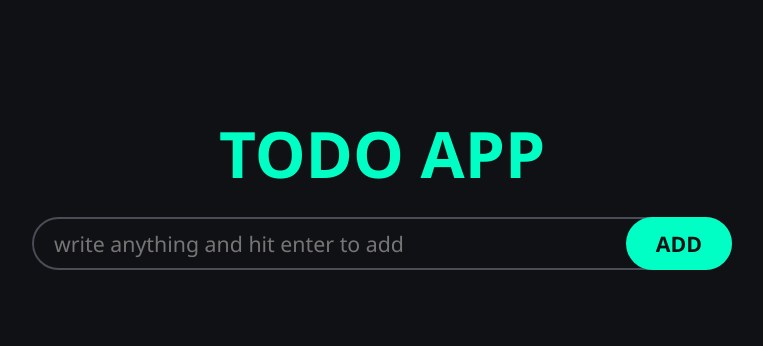
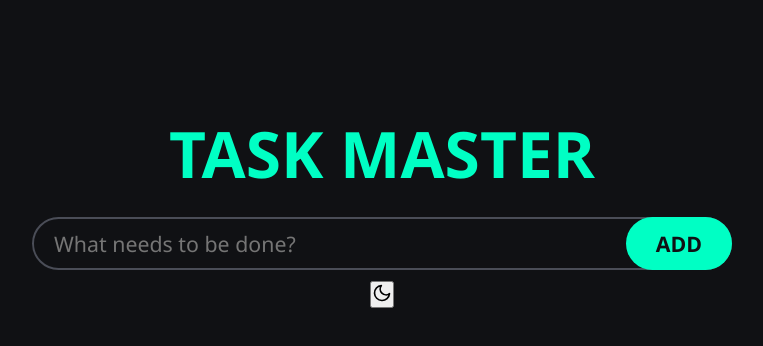
Before and after one commit to Afraar99/Task-Master, a plain HTML site: page index.html in a window 1280 px wide. Shown: the whole page, without its empty margins (258-1021 px from the left). Drawn offline with Linux system fonts and the light colour scheme.

Commit message:
Rename Todo App to Task Master and add theme toggle functionality

```diff
--- a/index.html
+++ b/index.html
@@ -3,84 +3,53 @@
   <head>
     <meta charset="UTF-8" />
     <meta name="viewport" content="width=device-width, initial-scale=1.0" />
-    <title>Todo App</title>
+    <title>Task Master</title>
+    <link rel="preconnect" href="https://fonts.googleapis.com" />
+    <link rel="preconnect" href="https://fonts.gstatic.com" crossorigin />
+    <link
+      href="https://fonts.googleapis.com/css2?family=Inter:wght@400;500;600;700;800&display=swap"
+      rel="stylesheet"
+    />
     <link rel="stylesheet" href="style.css" />
     <script src="app.js" defer></script>
+    <script src="theme.js" defer></script>
   </head>
   <body>
-    <h1>Todo App</h1>
+    <h1>Task Master</h1>
     <div class="wrapper">
       <form action="">
         <input
           id="todo-input"
           type="text"
-          placeholder="write anything and hit enter to add"
+          placeholder="What needs to be done?"
           autocomplete="off"
         />
         <button id="add-button">ADD</button>
       </form>
       <ul id="todo-list">
-        <!-- <li class="todo">
-          <input type="checkbox" id="todo-1" />
-          <label for="todo-1" class="custom-checkbox">
-            <svg
-              fill="transparent"
-              xmlns="http://www.w3.org/2000/svg"
-              height="24px"
-              viewBox="0 -960 960 960"
-              width="24px"
-              fill="#e3e3e3"
-            >
-              <path d="M382-240 154-468l57-57 171 171 367-367 57 57-424 424Z" />
-            </svg>
-          </label>
-          <label for="todo-1" class="todo-text"> Learn Javascript </label>
-          <button class="delete-button">
-            <svg
-              fill="var(--secondary-color)"
-              xmlns="http://www.w3.org/2000/svg"
-              height="24px"
-              viewBox="0 -960 960 960"
-              width="24px"
-              fill="#e3e3e3"
-            >
-              <path
-                d="M280-120q-33 0-56.5-23.5T200-200v-520h-40v-80h200v-40h240v40h200v80h-40v520q0 33-23.5 56.5T680-120H280Zm400-600H280v520h400v-520ZM360-280h80v-360h-80v360Zm160 0h80v-360h-80v360ZM280-720v520-520Z"
-              />
-            </svg>
-          </button>
-        </li>
-        <li class="todo">
-          <input type="checkbox" id="todo-2" />
-          <label for="todo-2" class="custom-checkbox">
-            <svg
-              fill="transparent"
-              xmlns="http://www.w3.org/2000/svg"
-              height="24px"
-              viewBox="0 -960 960 960"
-              width="24px"
-              fill="#e3e3e3"
-            >
-              <path d="M382-240 154-468l57-57 171 171 367-367 57 57-424 424Z" />
-            </svg>
-          </label>
-          <label for="todo-2" class="todo-text">Learn HTML & CSS</label>
-          <button class="delete-button">
-            <svg
-              fill="var(--secondary-color)"
-              xmlns="http://www.w3.org/2000/svg"
-              height="24px"
-              viewBox="0 -960 960 960"
-              width="24px"
-              fill="#e3e3e3"
-            >
-              <path
-                d="M280-120q-33 0-56.5-23.5T200-200v-520h-40v-80h200v-40h240v40h200v80h-40v520q0 33-23.5 56.5T680-120H280Zm400-600H280v520h400v-520ZM360-280h80v-360h-80v360Zm160 0h80v-360h-80v360ZM280-720v520-520Z"
-              />
-            </svg>
-          </button>
-        </li> -->
+        <!-- Todo items will be added here dynamically -->
       </ul>
+    </div>
+    <div class="theme-toggle">
+      <button
+        id="theme-toggle-btn"
+        class="theme-btn"
+        aria-label="Toggle dark mode"
+      >
+        <svg
+          xmlns="http://www.w3.org/2000/svg"
+          width="20"
+          height="20"
+          viewBox="0 0 24 24"
+          fill="none"
+          stroke="currentColor"
+          stroke-width="2"
+          stroke-linecap="round"
+          stroke-linejoin="round"
+        >
+          <path d="M21 12.79A9 9 0 1 1 11.21 3 7 7 0 0 0 21 12.79z"></path>
+        </svg>
+      </button>
     </div>
   </body>
 </html>
```
